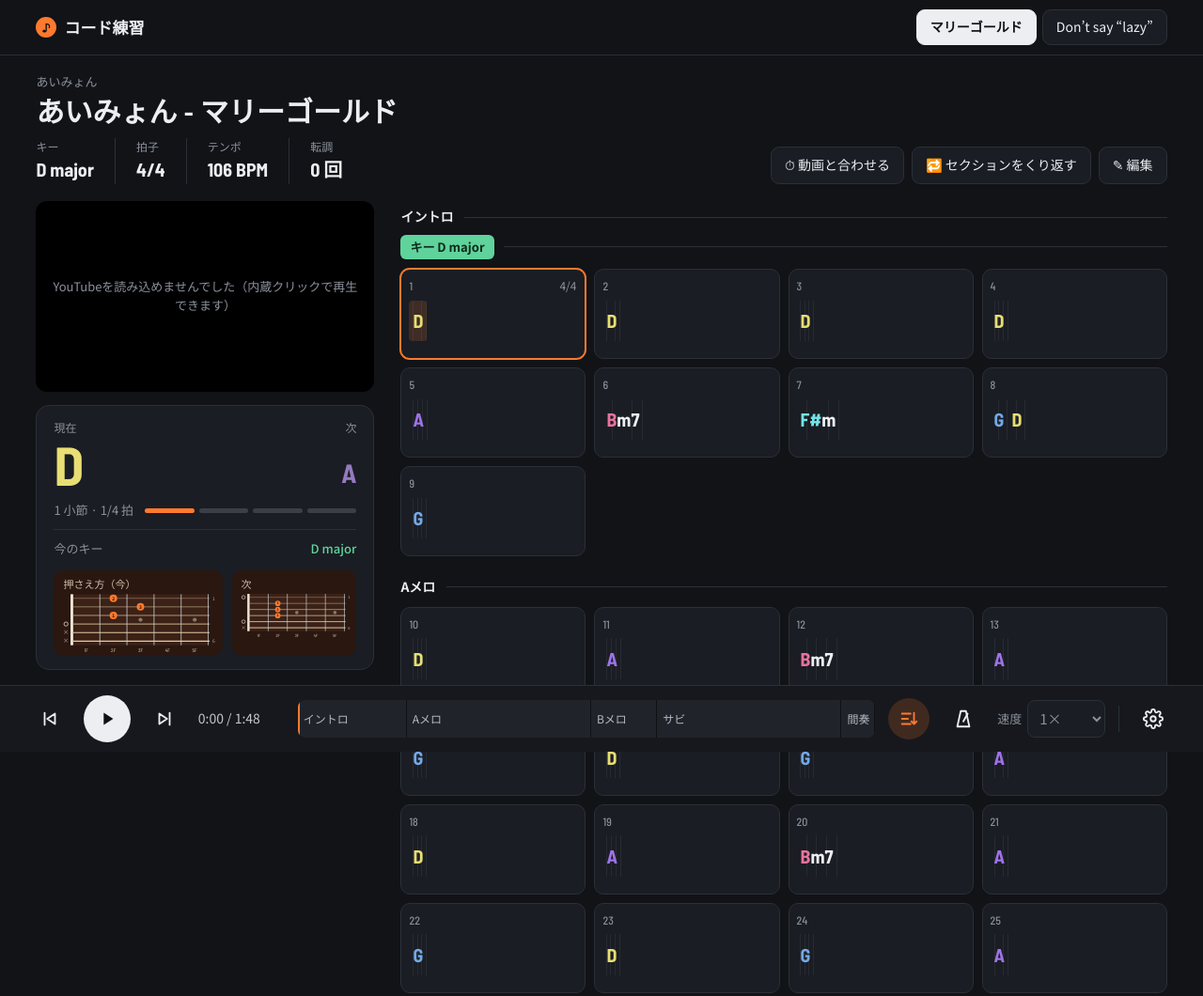
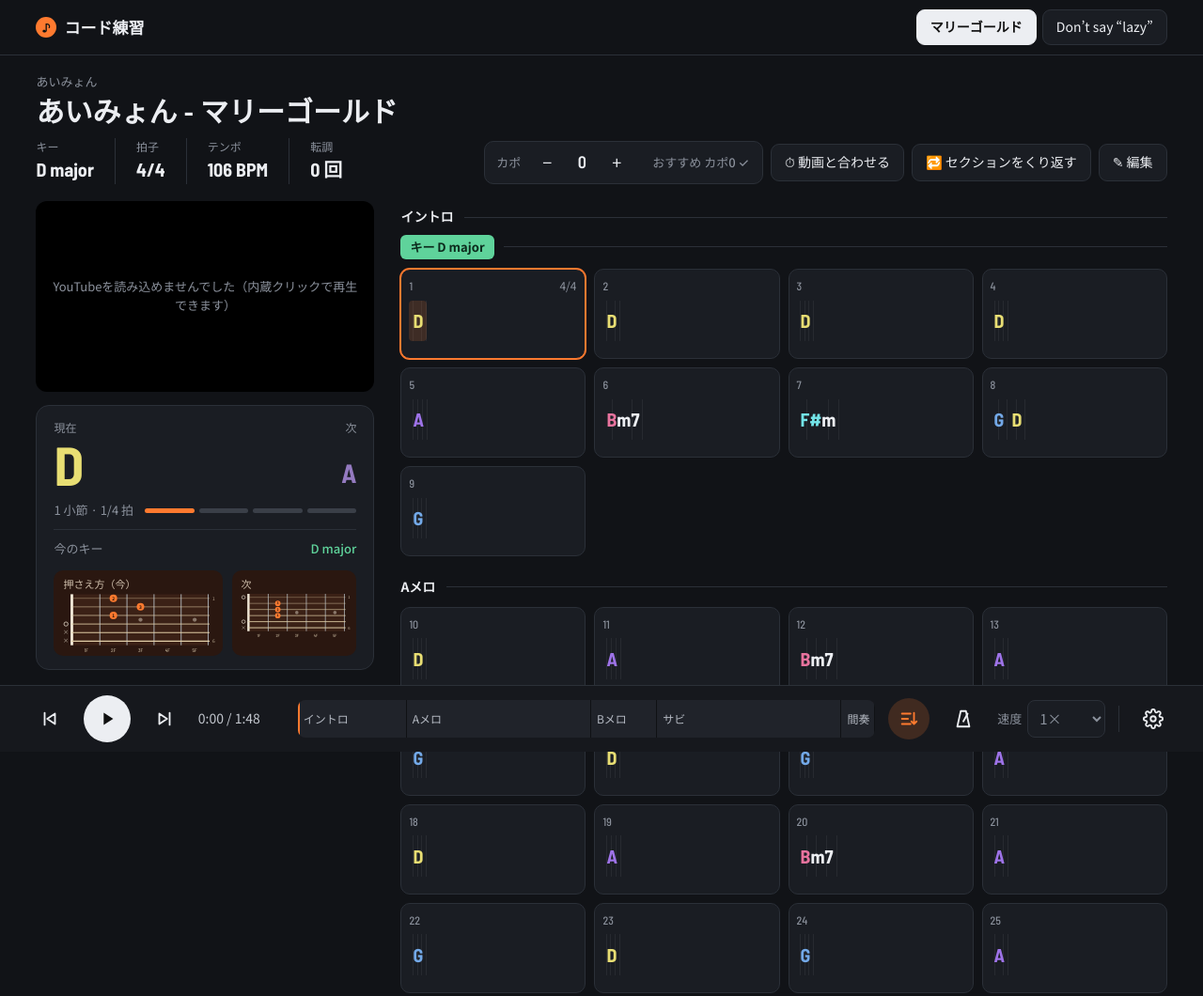
Before and after one commit to lucca-sys/chord-player, a plain HTML site: page index.html in a window 1280 px wide. Shown: the top 1060 px of the page at 94% size. Drawn offline with Linux system fonts and the light colour scheme.

Commit message:
カポ機能とおすすめカポ表示を追加
Co-Authored-By: Claude Opus 5.5 <noreply@anthropic.com>
Claude-Session: https://claude.ai/code/session_01P8JFTNhq23MeiwKdh2isJR

```diff
--- a/index.html
+++ b/index.html
@@ -33,7 +33,12 @@ h1{margin:2px 0 10px;font-size:clamp(22px,3vw,30px);line-height:1.25}
 .info{padding:0 22px;border-left:1px solid var(--line)}.info:first-child{padding-left:0;border:0}
 .info span{display:block;font-size:12px;color:var(--mut)}
 .info b{font-size:20px;white-space:nowrap}
-.acts{display:flex;gap:8px;flex-wrap:wrap}
+.acts{display:flex;gap:8px;flex-wrap:wrap;align-items:center}
+.capo{display:flex;align-items:center;gap:8px;background:var(--card);border:1px solid var(--line);border-radius:10px;padding:3px 4px 3px 12px}
+.capo>span{font-size:13px;color:var(--mut);white-space:nowrap}
+.capo .step{border:0}.capo .step b{min-width:34px;font-size:18px}
+.rec{min-height:34px;padding:0 10px;border-radius:8px;background:rgba(95,211,155,.14);color:var(--gr);font-size:13px;font-weight:700;white-space:nowrap}
+.rec.same{background:transparent;color:var(--mut);font-weight:500}
 .ab{min-height:40px;padding:0 14px;border:1px solid var(--line);border-radius:9px;background:var(--card);font-size:14px;white-space:nowrap}
 .ab[aria-pressed=true]{border-color:var(--or);color:var(--or)}
 /* columns */
@@ -176,6 +181,7 @@ textarea{width:100%;min-height:300px;font:13px/1.5 ui-monospace,Menlo,monospace;
       <div class="info"><span>転調</span><b class="cn" id="iMod"></b></div>
     </div>
     <div class="acts">
+      <div class="capo"><span>カポ</span><div class="step"><button class="capoM" aria-label="カポを下げる">−</button><b class="cn capoV">0</b><button class="capoP" aria-label="カポを上げる">+</button></div><button class="rec capoRec"></button></div>
       <button class="ab" id="aSync">⏱ 動画と合わせる</button>
       <button class="ab" id="aLoop" aria-pressed="false">🔁 セクションをくり返す</button>
       <button class="ab" id="aEdit">✎ 編集</button>
@@ -218,6 +224,7 @@ textarea{width:100%;min-height:300px;font:13px/1.5 ui-monospace,Menlo,monospace;
   <div class="pt"><button data-t="disp" aria-pressed="true">表示設定</button><button data-t="sync">動画と合わせる</button><button data-t="edit">編集</button><button class="x" id="pnX" aria-label="閉じる">×</button></div>
   <div data-p="disp" class="pb2">
     <div class="row"><span>移調</span><div class="step"><button id="trM" aria-label="半音下げる">−</button><b class="cn" id="trV">0</b><button id="trP" aria-label="半音上げる">+</button></div></div>
+    <div class="row"><span>カポ</span><div style="display:flex;gap:8px;align-items:center"><button class="rec capoRec"></button><div class="step"><button class="capoM" aria-label="カポを下げる">−</button><b class="cn capoV">0</b><button class="capoP" aria-label="カポを上げる">+</button></div></div></div>
     <div class="row"><span>表記</span><div class="seg" id="disp"><button data-d="name">コード名</button><button data-d="deg">度数</button><button data-d="both">両方</button></div></div>
     <label class="ck"><input type="checkbox" id="oSimple">シンプル（テンションや分数コードを省く）</label>
     <label class="ck"><input type="checkbox" id="oPower">パワーコードで表示（ルート＋5度）</label>
@@ -327,7 +334,10 @@ const CH={
  'Bm7':{f:[-1,2,0,2,0,2],g:[0,1,0,2,0,3]},'B7':{f:[-1,2,1,2,0,2],g:[0,2,1,3,0,4]},'E':{f:[0,2,2,1,0,0],g:[0,2,3,1,0,0]},'Em':{f:[0,2,2,0,0,0],g:[0,2,3,0,0,0]},
  'E7':{f:[0,2,0,1,0,0],g:[0,2,0,1,0,0]},'Em7':{f:[0,2,0,0,0,0],g:[0,2,0,0,0,0]},'F':{f:[1,3,3,2,1,1],g:[1,3,4,2,1,1],b:[1,0,5]},
  'F#m':{f:[2,4,4,2,2,2],g:[1,3,4,1,1,1],b:[2,0,5]},'G':{f:[3,2,0,0,3,3],g:[2,1,0,0,3,4]},'G7':{f:[3,2,0,0,0,1],g:[3,2,0,0,0,1]},
- 'GM7':{f:[3,-1,0,0,0,2],g:[2,0,0,0,0,1]},'Gsus2/A':{f:[-1,0,0,2,3,3],g:[0,0,0,1,2,3]},'C7':{f:[-1,3,2,3,1,0],g:[0,3,2,4,1,0]},'D7':{f:[-1,-1,0,2,1,2],g:[0,0,0,2,1,3]}
+ 'GM7':{f:[3,-1,0,0,0,2],g:[2,0,0,0,0,1]},'Gsus2/A':{f:[-1,0,0,2,3,3],g:[0,0,0,1,2,3]},'C7':{f:[-1,3,2,3,1,0],g:[0,3,2,4,1,0]},'CM7':{f:[-1,3,2,0,0,0],g:[0,3,2,0,0,0]},'Cadd9':{f:[-1,3,2,0,3,0],g:[0,2,1,0,3,0]},
+ 'Dm7':{f:[-1,-1,0,2,1,1],g:[0,0,0,2,1,1]},'Dsus4':{f:[-1,-1,0,2,3,3],g:[0,0,0,1,2,3]},'Esus4':{f:[0,2,2,2,0,0],g:[0,2,3,4,0,0]},'Asus2':{f:[-1,0,2,2,0,0],g:[0,0,1,2,0,0]},
+ 'FM7':{f:[-1,-1,3,2,1,0],g:[0,0,3,2,1,0]},'G/B':{f:[-1,2,0,0,3,3],g:[0,1,0,0,3,4]},'C/E':{f:[0,3,2,0,1,0],g:[0,3,2,0,1,0]},'Em/D':{f:[-1,-1,0,0,0,0],g:[0,0,0,0,0,0]},
+ 'Am/G':{f:[3,0,2,2,1,0],g:[4,0,2,3,1,0]},'Gsus4':{f:[3,2,0,0,1,3],g:[2,1,0,0,3,4]},'E5':{f:[0,2,2,-1,-1,-1],g:[0,1,1,0,0,0]},'D7':{f:[-1,-1,0,2,1,2],g:[0,0,0,2,1,3]}
 };
 const NAMES=['C','C#','D','Eb','E','F','F#','G','Ab','A','Bb','B'];
 const PC={C:0,'C#':1,Db:1,D:2,'D#':3,Eb:3,E:4,F:5,'F#':6,Gb:6,G:7,'G#':8,Ab:8,A:9,'A#':10,Bb:10,B:11};
@@ -350,10 +360,10 @@ function conv(t){
   const m=t.match(RX);if(!m)return {n:t};
   const o=opt();let r=PC[m[1]],q=m[2],b=m[3]!=null?PC[m[3]]:null;
   if(o.power){q='5';b=null}else if(o.simple){q=simpQ(q);b=null}
-  r=(r+o.tr+120)%12;if(b!=null)b=(b+o.tr+120)%12;
+  const sh=o.tr-(o.capo||0);r=(r+sh+120)%12;if(b!=null)b=(b+sh+120)%12;
   return {n:NAMES[r]+q+(b!=null?'/'+NAMES[b]:''),r,q,b};
 }
-const keyPc=()=>(PC[song.ref]+opt().tr+120)%12;
+const keyPc=()=>(PC[song.ref]+opt().tr-(opt().capo||0)+120)%12;
 const deg=r=>DEG[(r-keyPc()+120)%12];
 const col=r=>st.color?`hsl(${HUE[r]} 72% 68%)`:'inherit';
 function chtml(c){
@@ -429,7 +439,7 @@ function renderSheet(){
   let h='',first=true;
   S.secs.forEach((s,si)=>{if(s.to<=s.from)return;
     h+=`<div class="sh"><h2>${esc(s.name)}</h2><i></i></div>`;
-    if(first){h+=`<div class="kb"><span>キー ${keyName()}</span><i></i></div>`;first=false}
+    if(first){const cp=opt().capo||0;h+=`<div class="kb"><span>キー ${keyName()}${cp?` ／ カポ${cp}：${keyName(true).split(' ')[0]}の形で弾く`:''}</span><i></i></div>`;first=false}
     h+='<div class="grid">';
     for(let i=s.from;i<s.to;i++){const b=S.bars[i];
       h+=`<button class="bc" data-i="${i}" aria-label="${i+1}小節目から再生"><span class="bn">${i+1}</span>${i===0?`<span class="ts">${song.ts}</span>`:''}<div class="cg cn" style="--n:${b.beats}">`+
@@ -441,7 +451,20 @@ function renderSheet(){
   cards=$$('#sheet .bc');
   last={bi:-2,beat:-99,k:-2};
 }
-function keyName(){const r=(PC[song.key]+opt().tr+120)%12;return `${NAMES[r]} ${song.mode}`}
+function keyName(shapeKey){const r=(PC[song.key]+opt().tr-(shapeKey?(opt().capo||0):0)+120)%12;return `${NAMES[r]} ${song.mode}`}
+/* むずかしさ：開放の押さえ方=1、パワーコード=2、セーハ=3、図なし=5 */
+function hard(c){if(c.r==null)return 0;const s=shape(c);if(!s)return 5;if(c.q==='5')return 2;return s.b?3:1}
+function recCapo(){
+  const o=opt(),keep=o.capo;let best=0,bs=1e9;
+  for(let k=0;k<=7;k++){o.capo=k;let sc=0;S.bars.forEach(b=>segs(b).forEach(g=>sc+=hard(g.c)));sc+=k*.5;if(sc<bs-1e-9){bs=sc;best=k}}
+  o.capo=keep;return best;
+}
+function capoUI(){
+  const o=opt(),c=o.capo||0,r=recCapo();
+  $$('.capoV').forEach(e=>e.textContent=c);
+  $$('.capoRec').forEach(e=>{e.textContent=r===c?`おすすめ カポ${r} ✓`:`おすすめ カポ${r}`;e.classList.toggle('same',r===c);e.dataset.r=r});
+}
+function setCapo(k){opt().capo=Math.max(0,Math.min(9,k));capoUI();rerender()}
 function renderTimeline(){
   const T=S.total||1;
   $('#tl').innerHTML='<em id="tlf"></em>'+S.secs.filter(s=>s.to>s.from).map(s=>`<span style="flex:${s.eb-s.sb}" data-sb="${s.sb}">${esc(s.name)}</span>`).join('')+'<b id="tlh"></b>';
@@ -453,15 +476,16 @@ function loadSong(id){
   $('#songs').innerHTML=Object.entries(SONGS).map(([k,v])=>`<button data-s="${k}" aria-pressed="${k===id}">${esc(v.title)}</button>`).join('');
   $('#artist').textContent=song.artist;$('#title').textContent=`${song.artist} - ${song.title}`;
   document.title=`${song.title} のコード進行`;
-  renderInfo();renderSheet();renderTimeline();syncPanel();
+  renderInfo();renderSheet();renderTimeline();syncPanel();capoUI();
   $('#ed').value=getText(id);$('#edMsg').textContent='';
   $('#links').innerHTML=`<a href="https://www.youtube.com/results?search_query=${encodeURIComponent(song.artist+' '+song.title)}" target="_blank" rel="noopener">YouTubeで別の動画を探す</a>`;
   clock.base=0;cueVideo();save();
 }
 function renderInfo(){
-  $('#iKey').textContent=keyName();$('#iTs').textContent=song.ts;$('#iBpm').textContent=`${Math.round(bpm())} BPM`;$('#iMod').textContent=`${song.mods} 回`;$('#nowKey').textContent=keyName();
+  const cp=opt().capo||0;$('#iKey').textContent=keyName();$('#iTs').textContent=song.ts;$('#iBpm').textContent=`${Math.round(bpm())} BPM`;$('#iMod').textContent=`${song.mods} 回`;$('#nowKey').textContent=cp?`${keyName()}（カポ${cp}・${keyName(true).split(' ')[0]}の形）`:keyName();
+  $$('.dgs figcaption')[0].textContent=cp?`押さえ方（今）・カポ${cp}`:'押さえ方（今）';
 }
-function rerender(){buildChanges();renderInfo();renderSheet();last.cn=last.nn=null;save()}
+function rerender(){buildChanges();renderInfo();renderSheet();capoUI();last.cn=last.nn=null;save()}
 
 /* ---------- 時間（動画 or 内蔵クロック） ---------- */
 let YTP=null,ytReady=false,ytOK=false,curVid='',vLastT=0,vLastP=0;
@@ -573,6 +597,7 @@ $('#pnX').onclick=closePanel;
 $('.pt').addEventListener('click',e=>{const b=e.target.closest('[data-t]');if(b)openPanel(b.dataset.t)});
 $('#aSync').onclick=()=>openPanel('sync');$('#aEdit').onclick=()=>openPanel('edit');
 $('#vmsg').addEventListener('click',e=>{if(e.target.id==='vOpen'){openPanel('sync');$('#url').focus()}});
+document.addEventListener('click',e=>{const t=e.target.closest('.capoM,.capoP,.capoRec');if(!t)return;const c=opt().capo||0;if(t.classList.contains('capoM'))setCapo(c-1);else if(t.classList.contains('capoP'))setCapo(c+1);else setCapo(+t.dataset.r)});
 $('#trM').onclick=()=>{opt().tr=(opt().tr-1+18)%12-6;syncPanel();rerender()};
 $('#trP').onclick=()=>{opt().tr=(opt().tr+1+18)%12-6;syncPanel();rerender()};
 $('#disp').addEventListener('click',e=>{const b=e.target.closest('[data-d]');if(!b)return;st.disp=b.dataset.d;syncPanel();rerender()});
```
